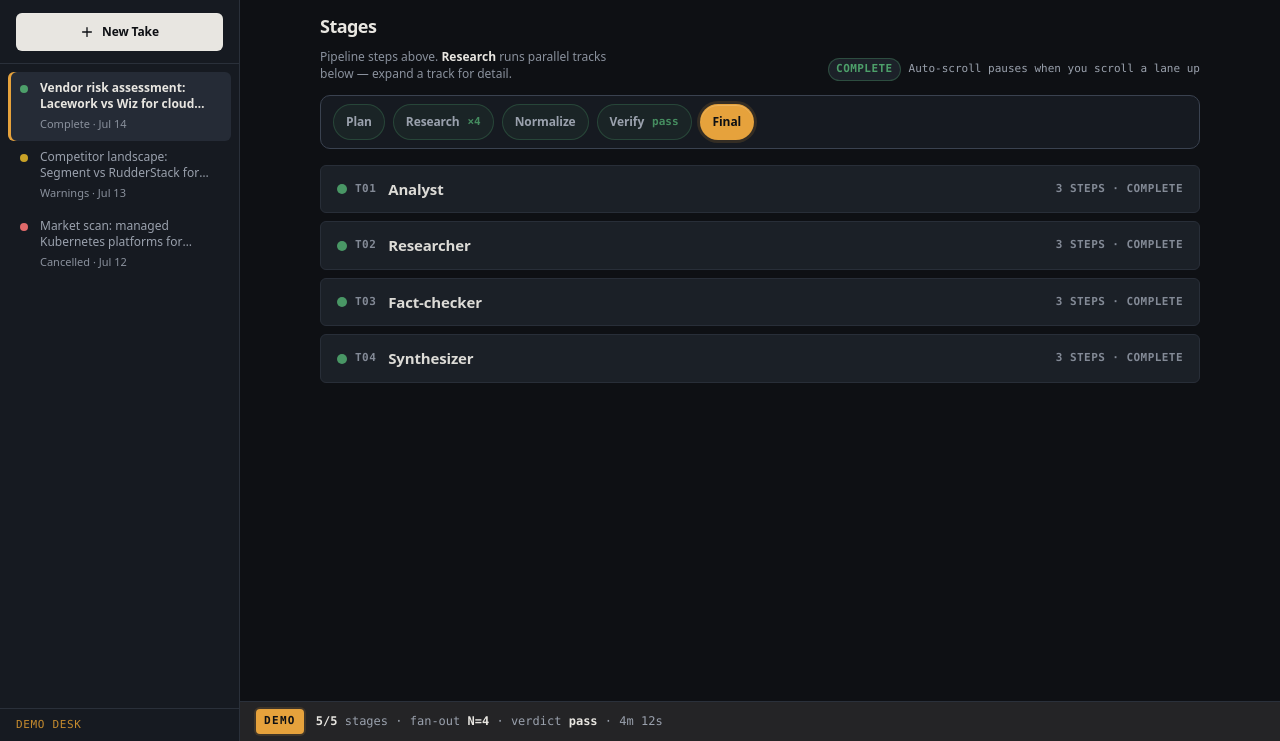
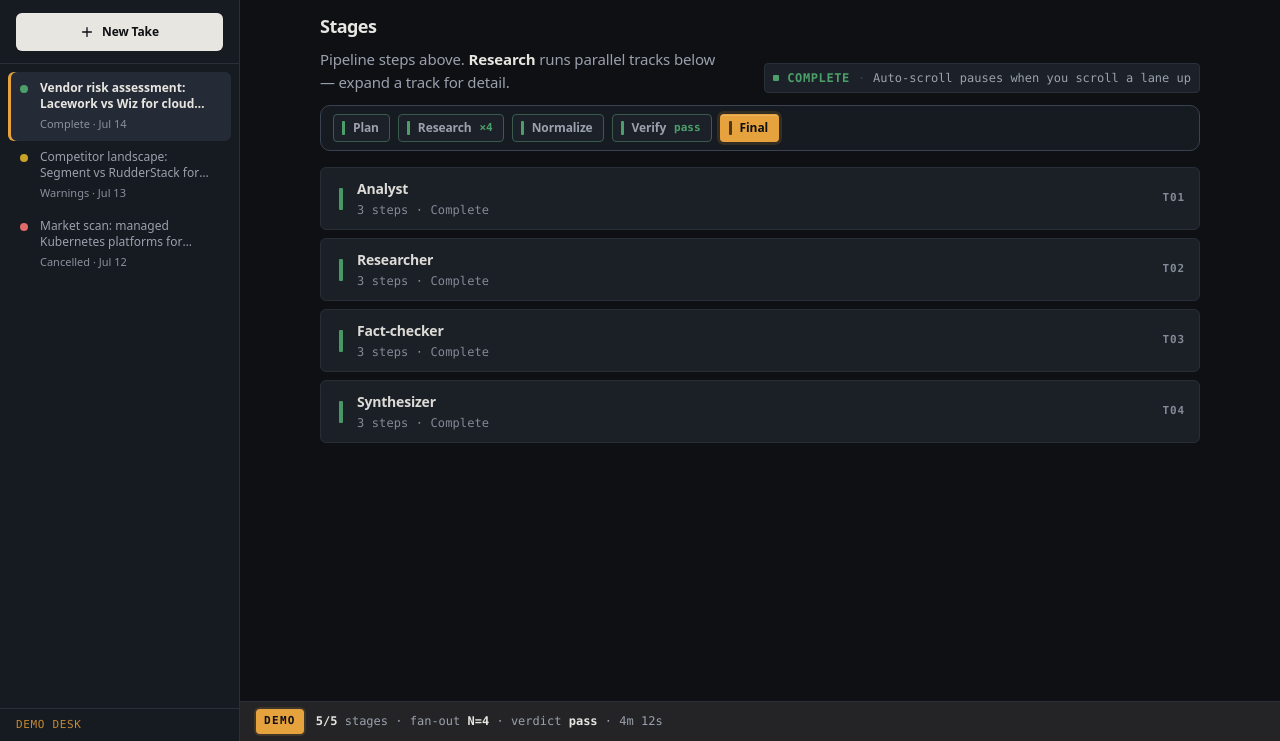
Before and after one commit to Somebody31/MultiAgentResearch, a website: page multi-agent-research-tool.html in a window 1280 px wide. Shown: the part 59-800 px from the top of the page. Drawn offline with Linux system fonts and the light colour scheme.

Commit message:
Harden Multitrack desk chrome from live critique
Replace soft pill stage chips, tiny bridge captions, status badges, and
orb-style lane heads with console LED segments and channel plates. Add
docs/FRONTEND_DONTS.md so repeated AI-looking patterns stay banned.

```diff
--- a/multi-agent-research-tool.html
+++ b/multi-agent-research-tool.html
@@ -493,15 +493,65 @@ a:hover { color: color-mix(in oklab, var(--led) 80%, #fff); }
 }
 .arrangement-bridge {
   margin: 0;
-  font-size: var(--fs-sm); color: var(--muted); max-width: 44ch;
-  line-height: 1.45;
+  max-width: 48ch;
+  font-size: 15px;
+  font-weight: 400;
+  line-height: 1.5;
+  letter-spacing: -0.01em;
+  color: var(--fg-2);
 }
 .arrangement-bridge strong { color: var(--fg); font-weight: 700; }
+/* Console meter plate for run status (not soft pill chips) */
 .trace-status {
-  display: flex; flex-wrap: wrap; align-items: center; gap: var(--space-2);
-  font-family: var(--mono); font-size: var(--fs-xs); color: var(--fg-2);
+  display: inline-flex;
+  flex-wrap: wrap;
+  align-items: center;
+  gap: 8px;
+  font-family: var(--mono);
+  font-size: 12px;
+  color: var(--muted);
   flex-shrink: 0;
-  padding-bottom: 2px;
+  padding: 5px 8px;
+  border: 1px solid var(--border);
+  border-radius: var(--radius-sm);
+  background: var(--track);
+}
+.trace-status .status-led {
+  width: 6px;
+  height: 6px;
+  border-radius: 1px;
+  background: currentColor;
+  flex-shrink: 0;
+  color: var(--border-strong);
+}
+.trace-status .status-led.badge-complete { color: var(--play); }
+.trace-status .status-led.badge-running,
+.trace-status .status-led.badge-accent { color: var(--led); }
+.trace-status .status-led.badge-warnings { color: var(--warn); }
+.trace-status .status-led.badge-error,
+.trace-status .status-led.badge-cancelled { color: var(--danger); }
+.trace-status .badge {
+  border: none;
+  background: transparent;
+  padding: 0;
+  border-radius: 0;
+  letter-spacing: 0.05em;
+  font-size: 12px;
+}
+.trace-status .badge-complete { color: var(--play); }
+.trace-status .badge-running,
+.trace-status .badge-accent { color: var(--led); }
+.trace-status .badge-warnings { color: var(--warn); }
+.trace-status .badge-error,
+.trace-status .badge-cancelled { color: var(--danger); }
+.trace-status [data-trace-hint] {
+  color: var(--fg-2);
+  font-weight: 500;
+}
+.trace-status [data-trace-hint]::before {
+  content: "·";
+  margin-right: 8px;
+  color: var(--border-strong);
 }
 .trace-active-count { color: var(--led); font-weight: 700; }
 
@@ -514,21 +564,34 @@ a:hover { color: color-mix(in oklab, var(--led) 80%, #fff); }
   border: 1px solid var(--border-strong);
   border-radius: var(--radius-lg);
 }
+/* Console segment chips (not soft SaaS pills): left LED + track body */
 .stage {
-  display: inline-flex; align-items: center; gap: var(--space-2);
-  padding: var(--space-2) var(--space-3);
+  display: inline-flex;
+  align-items: center;
+  gap: 8px;
+  min-height: 28px;
+  min-width: 0;
+  padding: 0 10px 0 8px;
   background: transparent;
-  border-radius: var(--radius-pill);
+  border-radius: var(--radius-sm);
   border: 1px solid transparent;
-  min-width: 0;
   color: var(--muted);
+  box-shadow: none;
   transition: background var(--motion), border-color var(--motion), color var(--motion), box-shadow var(--motion);
+}
+.stage-led {
+  width: 3px;
+  height: 14px;
+  border-radius: 1px;
+  background: var(--border-strong);
+  flex-shrink: 0;
 }
 .stage.is-done {
   color: var(--fg-2);
-  border-color: color-mix(in oklab, var(--play) 28%, transparent);
-  background: color-mix(in oklab, var(--play) 8%, transparent);
-}
+  border-color: color-mix(in oklab, var(--play) 40%, var(--border));
+  background: var(--track);
+}
+.stage.is-done .stage-led { background: var(--play); }
 .stage.is-current {
   border-color: color-mix(in oklab, var(--led) 55%, transparent);
   background: var(--led);
@@ -536,19 +599,27 @@ a:hover { color: color-mix(in oklab, var(--led) 80%, #fff); }
   font-weight: 700;
   box-shadow: 0 0 0 3px var(--led-soft), 0 1px 0 color-mix(in oklab, #fff 18%, transparent) inset;
 }
+.stage.is-current .stage-led {
+  background: var(--btn-ink);
+  opacity: 0.72;
+}
 .stage.is-pending { opacity: 0.45; }
 .stage-name {
-  font-size: var(--fs-sm); font-weight: 700;
+  font-size: var(--fs-sm);
+  font-weight: 600;
   white-space: nowrap;
   letter-spacing: -0.01em;
 }
+.stage.is-current .stage-name { font-weight: 700; }
 .stage-meta {
-  font-family: var(--mono); font-size: var(--fs-xs); font-weight: 700;
+  font-family: var(--mono);
+  font-size: var(--fs-xs);
+  font-weight: 600;
   white-space: nowrap;
-  opacity: 0.85;
+  opacity: 0.9;
 }
 .stage.is-current .stage-meta { color: var(--btn-ink); opacity: 0.75; }
-.stage.is-done .stage-meta { color: var(--play); }
+.stage.is-done .stage-meta { color: var(--play); opacity: 1; }
 
 /* Compact track rows — expand for detail */
 .track-stack, .lanes {
@@ -570,39 +641,79 @@ a:hover { color: color-mix(in oklab, var(--led) 80%, #fff); }
   box-shadow: inset 3px 0 0 var(--led), 0 0 0 1px var(--led-soft);
 }
 .lane.is-error { border-color: color-mix(in oklab, var(--danger) 45%, var(--border)); }
+/* Two-row multitrack channel head — square arm bar, not soft orb accordion */
 .lane-head {
-  display: flex; align-items: center; gap: var(--space-3);
-  padding: var(--space-3) var(--space-4);
-  min-height: 44px;
+  display: grid;
+  grid-template-columns: 12px 1fr auto;
+  grid-template-rows: auto auto;
+  column-gap: 10px;
+  row-gap: 2px;
+  align-items: center;
   width: 100%;
+  min-height: 48px;
+  padding: 10px 14px;
   text-align: left;
   cursor: pointer;
   color: inherit;
   background: transparent;
-}
-.lane-head:hover { background: color-mix(in oklab, var(--bg) 35%, transparent); }
-.lane-head:focus-visible { box-shadow: inset 0 0 0 2px var(--led-glow); }
-.lane-top { display: flex; align-items: center; gap: var(--space-2); flex-shrink: 0; }
+  border: 0;
+}
+.lane-head:hover { background: color-mix(in oklab, var(--bg) 40%, transparent); }
+.lane-head:focus-visible { box-shadow: inset 0 0 0 2px var(--led-glow); outline: none; }
+.lane-top {
+  grid-column: 1;
+  grid-row: 1 / span 2;
+  display: flex;
+  align-items: center;
+  justify-content: center;
+  flex-shrink: 0;
+}
 .lane-led {
-  width: 10px; height: 10px; border-radius: 50%; background: var(--meta); flex-shrink: 0;
+  width: 4px;
+  height: 22px;
+  border-radius: 1px;
+  background: var(--meta);
+  flex-shrink: 0;
+  box-shadow: none;
 }
 .lane.is-active .lane-led {
   background: var(--led);
-  box-shadow: 0 0 0 4px var(--led-glow);
+  box-shadow: 0 0 0 3px var(--led-soft);
   animation: pulse-led 1.2s ease-in-out infinite;
 }
 .lane.is-complete .lane-led { background: var(--play); animation: none; box-shadow: none; }
 .lane.is-error .lane-led { background: var(--danger); animation: none; box-shadow: none; }
 .lane-code {
-  font-family: var(--mono); font-size: var(--fs-xs); font-weight: 700; color: var(--meta);
-  letter-spacing: 0.04em;
+  grid-column: 3;
+  grid-row: 1 / span 2;
+  font-family: var(--mono);
+  font-size: 11px;
+  font-weight: 700;
+  color: var(--muted);
+  letter-spacing: 0.08em;
+  align-self: center;
 }
 .lane.is-active .lane-code { color: var(--led); }
-.lane-name { font-weight: 700; font-size: var(--fs-md); color: var(--fg); flex: 1; min-width: 0; letter-spacing: -0.01em; }
+.lane-name {
+  grid-column: 2;
+  grid-row: 1;
+  font-weight: 700;
+  font-size: 14px;
+  color: var(--fg);
+  min-width: 0;
+  letter-spacing: -0.015em;
+}
 .lane-summary {
-  font-family: var(--mono); font-size: var(--fs-xs); font-weight: 600; color: var(--meta);
-  margin-left: auto; flex-shrink: 0;
-  text-transform: uppercase; letter-spacing: 0.04em;
+  grid-column: 2;
+  grid-row: 2;
+  font-family: var(--mono);
+  font-size: 12px;
+  font-weight: 500;
+  color: var(--meta);
+  margin-left: 0;
+  text-transform: none;
+  letter-spacing: 0.01em;
+  justify-self: start;
 }
 .lane.is-active .lane-summary { color: var(--led); }
 .lane-body {
@@ -1458,6 +1569,7 @@ a:hover { color: color-mix(in oklab, var(--led) 80%, #fff); }
       if (st.id === "research" && m.fanOut) meta = `×${m.fanOut}`;
       else if (st.id === "verify" && m.verdict !== "—") meta = m.verdict;
       return `<div class="stage ${cls}" role="listitem">
+        <span class="stage-led" aria-hidden="true"></span>
         <span class="stage-name">${st.name}</span>
         ${meta ? `<span class="stage-meta">${escapeHtml(meta)}</span>` : ""}
       </div>`;
@@ -1818,14 +1930,16 @@ a:hover { color: color-mix(in oklab, var(--led) 80%, #fff); }
       return `
         <section class="lane${laneMod ? " " + laneMod : ""}${ledCls ? " " + ledCls : ""}${isOpen ? " is-open" : ""}" data-od-id="lane-${name.toLowerCase()}" data-agent="${escapeAttr(name)}" data-lane-state="${escapeAttr(laneState)}">
           <div class="lane-live-bar" aria-hidden="true"></div>
+
           <button type="button" class="lane-head" data-lane-toggle="${escapeAttr(name)}" aria-expanded="${isOpen ? "true" : "false"}">
             <span class="lane-top">
               <span class="lane-led" aria-hidden="true"></span>
-              <span class="lane-code">T${AGENT_CODES[name] || ""}</span>
             </span>
             <span class="lane-name">${escapeHtml(name)}</span>
             <span class="lane-summary" data-lane-badge>${escapeHtml(summary)}</span>
+            <span class="lane-code">T${AGENT_CODES[name] || ""}</span>
           </button>
+
           <div class="lane-body">
             <div class="lane-entries" data-lane-scroll="${escapeAttr(name)}">${body}</div>
           </div>
@@ -1846,6 +1960,7 @@ a:hover { color: color-mix(in oklab, var(--led) 80%, #fff); }
             <p class="arrangement-bridge">Pipeline steps above. <strong>Research</strong> runs parallel tracks below — expand a track for detail.</p>
           </div>
           <div class="trace-status" role="status" aria-live="polite" aria-atomic="true">
+            <span class="status-led ${finishing ? "badge-accent" : st.cls}" aria-hidden="true"></span>
             <span class="badge ${finishing ? "badge-accent" : st.cls}" data-trace-badge>${finishing ? "Finalizing" : st.text}</span>
             <span data-trace-hint class="${running && activeCount ? "trace-active-count" : ""}">${escapeHtml(hint)}</span>
           </div>
@@ -1909,10 +2024,13 @@ a:hover { color: color-mix(in oklab, var(--led) 80%, #fff); }
     wrap.classList.toggle("is-finishing", finishing);
 
     const badge = wrap.querySelector("[data-trace-badge]");
+    const badgeCls = finishing ? "badge-accent" : st.cls;
     if (badge) {
-      badge.className = "badge " + (finishing ? "badge-accent" : st.cls);
+      badge.className = "badge " + badgeCls;
       badge.textContent = finishing ? "Finalizing" : st.text;
     }
+    const statusLed = wrap.querySelector(".trace-status .status-led");
+    if (statusLed) statusLed.className = "status-led " + badgeCls;
     const hintEl = wrap.querySelector("[data-trace-hint]");
     if (hintEl) {
       const hint = traceHintText(s, activeCount);
```
Also changed, not shown: docs/FRONTEND_DONTS.md (added, +136 -0 lines), 1 other file.
